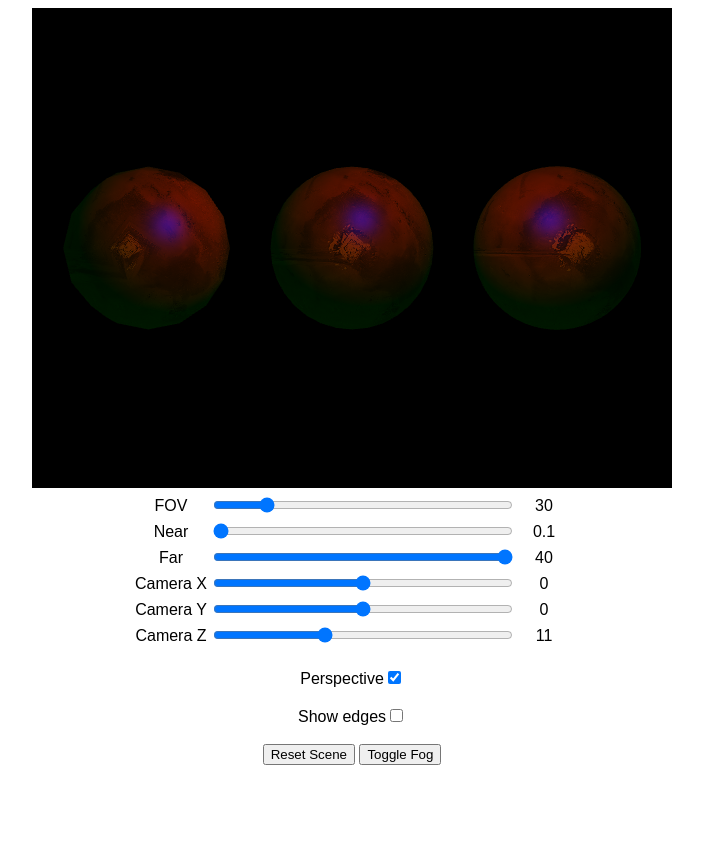
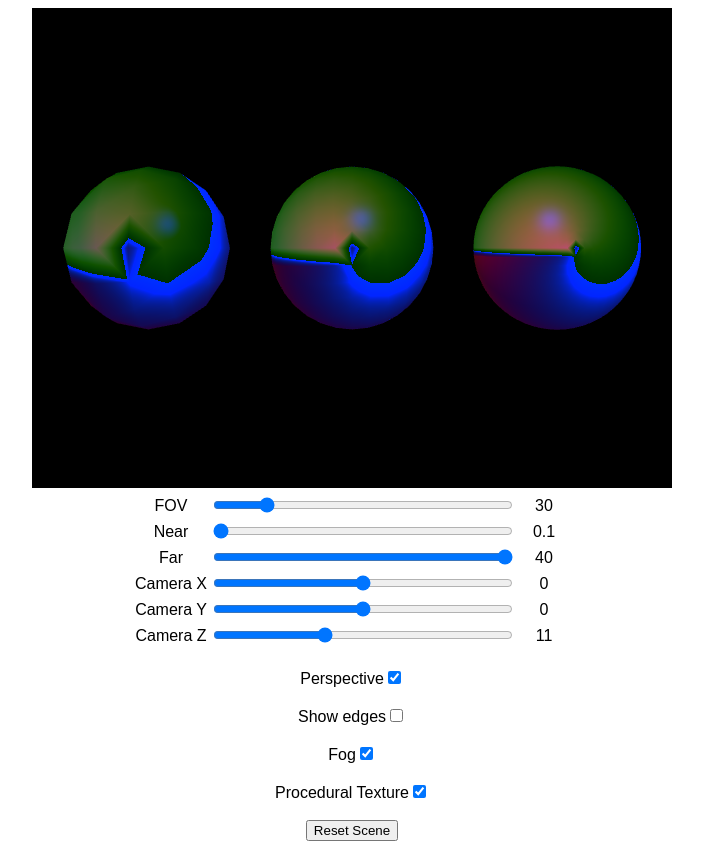
Before and after one commit to Eddy-Rogers/Graphics-Programs, a plain HTML site: page Program3/public_html/index.html in a window 1280 px wide. Shown: the whole page, without its empty margins (288-991 px from the left). Before the commit the page ends 800 px from the top, so only its background shows below. Drawn offline with Linux system fonts and the light colour scheme; animation ran at ten frames a second.

Commit message:
First shot at procedural texuring; Swtiched fog toggle to a checkbox

```diff
--- a/Program3/public_html/Lab5Scene.json
+++ b/Program3/public_html/Lab5Scene.json
@@ -40,7 +40,7 @@
       "comment" : "Ambient only (green)",
       "location" : [ 1.0, 3.0, 4.0 ],
       "diffuse" : [ 0.0, 0.0, 0.0 ],
-      "ambient" : [ 0.0, 0.4, 0.0 ],
+      "ambient" : [ 1.0, 1.0, 1.0 ],
       "specular" : [ 0.0, 0.0, 0.0 ]
     },
     {
--- a/Program3/public_html/SceneL5.js
+++ b/Program3/public_html/SceneL5.js
@@ -88,7 +88,13 @@ function Scene(canvasID, sceneURL) {
   this.showEdgesCheckBoxID = canvasID + "-show-edges";
   this.showEdgesCheckBox = document.getElementById(this.showEdgesCheckBoxID);
 
-  this.fogOn = true;
+  this.fogCheckBoxID = canvasID + "-fog";
+  this.fogCheckBox = document.getElementById(this.fogCheckBoxID);
+
+  this.procTexCheckBoxID = canvasID + "-proc-texture";
+  this.procTexCheckBox = document.getElementById(this.procTexCheckBoxID);
+
+  this.time = 0;
 
   // Get the initial camera parameters (copy values so we can change them
   // without modifying the jScene object, we might want the original values
@@ -177,6 +183,9 @@ Scene.prototype.Redraw = function() {
   }
 
   var showEdges = this.showEdgesCheckBox.checked;
+  var fogOn = this.fogCheckBox.checked;
+  var procTexture = this.procTexCheckBox.checked;
+  this.time += 1;
 
   // Render each loaded object with its transform
   for (var i = 0; i < this.loadedModels.length; ++i) {
@@ -194,7 +203,8 @@ Scene.prototype.Redraw = function() {
     matrixStack.MultMatrix(transform);
     this.loadedModels[i].Redraw(matrixStack, projection, lightsViewCoords,
                                 this.lightDiffuse, this.lightAmbient,
-                                this.lightSpecular, showEdges, this.fogOn);
+                                this.lightSpecular, showEdges,
+                                fogOn, procTexture, (this.time / 50));
     matrixStack.PopMatrix();
   }
 
@@ -202,9 +212,6 @@ Scene.prototype.Redraw = function() {
   requestAnimationFrame(function() { t.Redraw(); } );
 };
 
-Scene.prototype.ToggleFog = function() {
-  this.fogOn = !this.fogOn;
-}
 
 Scene.prototype.ResetCamera = function() {
   // Copy the camera parameters from the jScene object.  The copy's values
@@ -237,4 +244,6 @@ Scene.prototype.ResetCamera = function() {
 
   this.perspectiveCheckBox.checked = this.camera.perspective;
   this.showEdgesCheckBox.checked = false;
+  this.fogCheckBox.checked = true;
+  this.procTexCheckBox.checked = true;
 };
--- a/Program3/public_html/SphereFShaderL5.glsl
+++ b/Program3/public_html/SphereFShaderL5.glsl
@@ -10,6 +10,9 @@ uniform mat4 fLightSpecular;
 
 uniform vec4 fogColor;
 uniform bool fogOn;
+
+uniform bool procTexOn;
+uniform float fTime;
 
 // Light on/off information for the 4 light sources.  For light i,
 // fLightOn is non-zero to use the light, 0 to ignore it.
@@ -28,11 +31,31 @@ in vec2 fTexCoord;
 
 out vec4 fragColor;
 
+void procTexture(in vec2 texCoord, in float time, out vec4 texture){
+  float s = texCoord.x;
+  float t = texCoord.y;
+  float angle = mod(radians(((s + t)/2.0) * 360.0) + time, 360.0);
+  //angle = mod(angle + time, 360.0);
+  float r = ((sin(angle) + 1.0)/2.0);
+  float g = ((cos(angle) + 1.0)/2.0);
+  float b = ((tan(angle) + 1.0)/2.0);
+  texture = vec4 (r, g, b, 1.0);
+}
+
 void main()
 {
   vec4 shade = vec4(0.0, 0.0, 0.0, 0.0);     // initialize shade sum
   vec4 normal = normalize(fNormal);          // must normalize interpolated vector
-  vec4 fDiffuse = texture(fTexSampler, fTexCoord);  // use texture value as diffuse reflectance
+
+  vec4 fDiffuse;
+  if (procTexOn){
+    procTexture(fTexCoord, fTime, fDiffuse);
+  }
+  else{
+    fDiffuse = texture(fTexSampler, fTexCoord);  // use texture value as diffuse reflectance
+  }
+
+  // Use this code when using the procedural texture
 
   float depth = gl_FragCoord.z;
 
@@ -60,7 +83,7 @@ void main()
             shade += diffLight;
 
         // Specular reflectance
-        vec4 specLight = (fLightSpecular[i] * fSpecular) * pow(dot(normal, normalize(fLightHalfway[i])), fShininess);
+        vec4 specLight = (fLightSpecular[i] * fSpecular) * pow(dot(normal, normalize(fLightHalfway[i])), 2.0 * fShininess);
         if (specLight.b >= 0.0)
             shade += specLight;
 
@@ -68,7 +91,9 @@ void main()
   }
   shade.a = 1.0;
 
-  shade = (shade * (pow(2.7, 0.0 - pow(depth, 2.0)))) + (fogColor * (1.0 - (pow(2.7, 0.0 - pow(depth, 2.0)))));
+  if (fogOn){
+    shade = (shade * (pow(2.7, 0.0 - pow(depth, 2.0)))) + (fogColor * (1.0 - (pow(2.7, 0.0 - pow(depth, 2.0)))));
+  }
 
   fragColor = shade;
 }
--- a/Program3/public_html/SphereL5.js
+++ b/Program3/public_html/SphereL5.js
@@ -44,6 +44,8 @@ function Sphere(modelName, gl, constructorParams) {
   this.fTexSampler = gl.getUniformLocation(shaderProgram, "fTexSampler");
   this.fogColor = gl.getUniformLocation(shaderProgram, "fogColor");
   this.fogOnGL = gl.getUniformLocation(shaderProgram, "fogOn");
+  this.procTexOn = gl.getUniformLocation(shaderProgram, "procTexOn");
+  this.fTimeGL = gl.getUniformLocation(shaderProgram, "fTime");
 
   this.InitTexture("mar0kuu2.jpg");
 };
@@ -207,12 +209,14 @@ Sphere.prototype.BuildSphere = function() {
  * @param specularIntensities array of vec3 light source ambient intensities
  * @param showEdges false to draw filled triangles, true for wireframe
  * @param fogOn whether or not to use fog
+ * @param procTexture false to use mars texture, true to use procedural texture
+ * @param time an int between 0 and 359 that should increment (or go from 359 to 0) every call of redraw
  */
 Sphere.prototype.Redraw = function(matrixStack, projectionMatrix, lightPositions,
-    diffuseIntensities, ambientIntensities, specularIntensities, showEdges, fogOn) {
+    diffuseIntensities, ambientIntensities, specularIntensities, showEdges,
+    fogOn, procTexture, time) {
   var gl = this.gl;
 
-  this.fogOn = fogOn;
 
   // Turn on backface culling (save previous setting)
   var prevCull = gl.isEnabled(gl.CULL_FACE);
@@ -258,7 +262,9 @@ Sphere.prototype.Redraw = function(matrixStack, projectionMatrix, lightPositions
   gl.uniform4fv(this.fLightOn, flatten(lightOn));
   gl.uniform1i(this.fTexSampler, 0);
   gl.uniform4fv(this.fogColor, vec4(0.0, 0.0, 0.0, 1.0));
-  gl.uniform1i(this.fogOnGL, this.fogOn);
+  gl.uniform1i(this.fogOnGL, fogOn);
+  gl.uniform1i(this.procTexOn, procTexture);
+  gl.uniform1f(this.fTimeGL, time);
 
   // Draw triangle faces
   if (!showEdges) {
--- a/Program3/public_html/index.html
+++ b/Program3/public_html/index.html
@@ -87,8 +87,11 @@
         <br />
         Show edges<input type="checkbox" id="gl-canvas-show-edges" /><br />
         <br />
+        Fog<input type="checkbox" id="gl-canvas-fog" /><br />
+        <br />
+        Procedural Texture<input type="checkbox" id="gl-canvas-proc-texture" /><br />
+        <br />
         <button type="button" onclick="globalScene.ResetCamera()">Reset Scene</button>
-        <button type="button" onclick="globalScene.ToggleFog()">Toggle Fog</button>
       </div>
     </div>
   </body>
```
